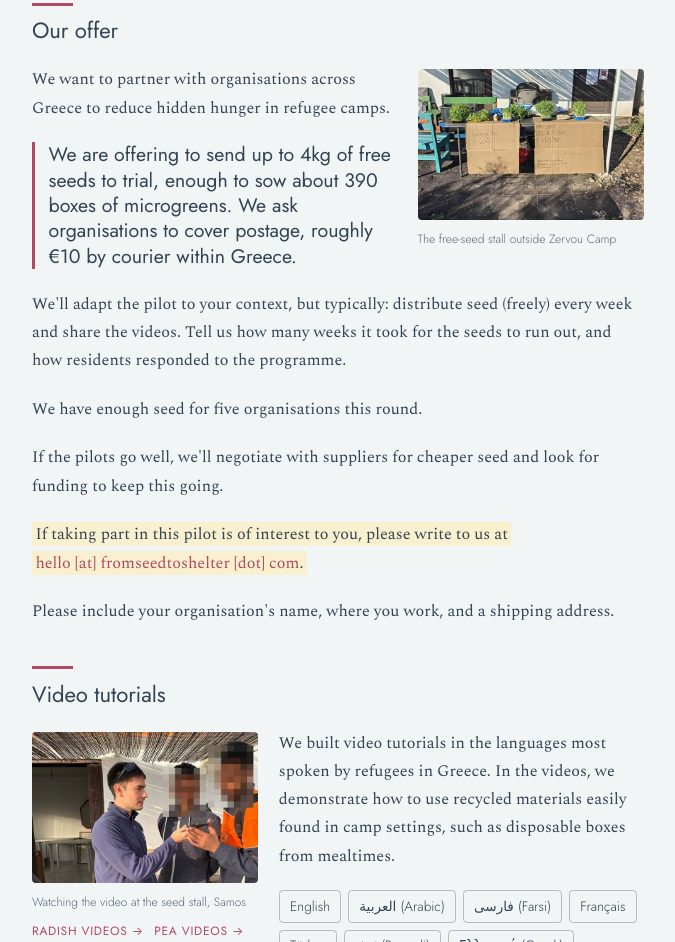
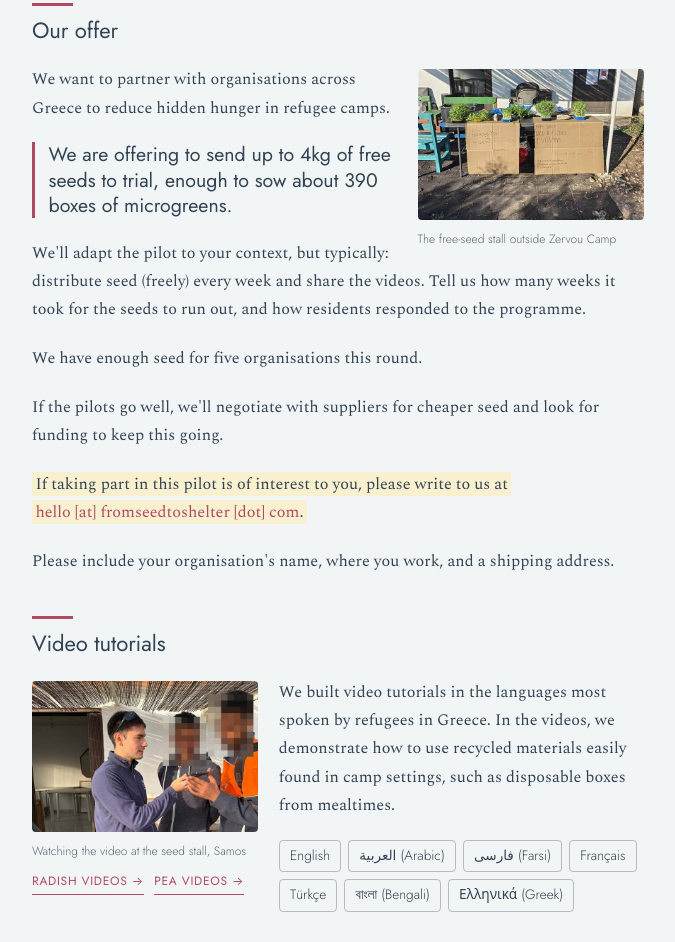
Before and after one commit to freebonacci/fsts, a plain HTML site: page docs/microgreens-for-ngos.html in a window 1280 px wide. Shown: the part 918-1860 px from the top of the page, without its empty margins (302-977 px from the left). Drawn offline with Linux system fonts and the light colour scheme.

Commit message:
Invitation to pilot: drop postage ask, we cover shipping
Co-Authored-By: Claude Opus 5.5 <noreply@anthropic.com>

```diff
--- a/docs/microgreens-for-ngos.html
+++ b/docs/microgreens-for-ngos.html
@@ -130,8 +130,7 @@
         </p>
         <p class="invite__offer">
           We are offering to send up to 4kg of free seeds to trial, enough to
-          sow about 390 boxes of microgreens. We ask organisations to cover
-          postage, roughly €10 by courier within Greece.
+          sow about 390 boxes of microgreens.
         </p>
         <p>
           We'll adapt the pilot to your context, but typically: distribute
```
